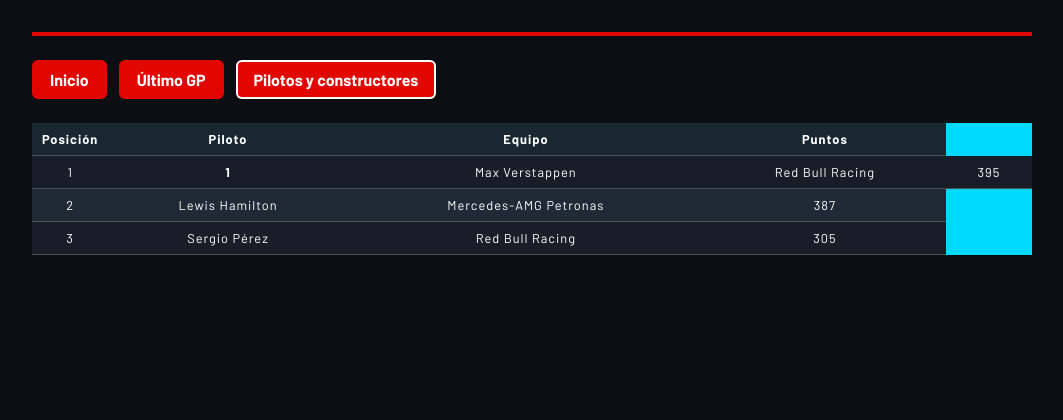
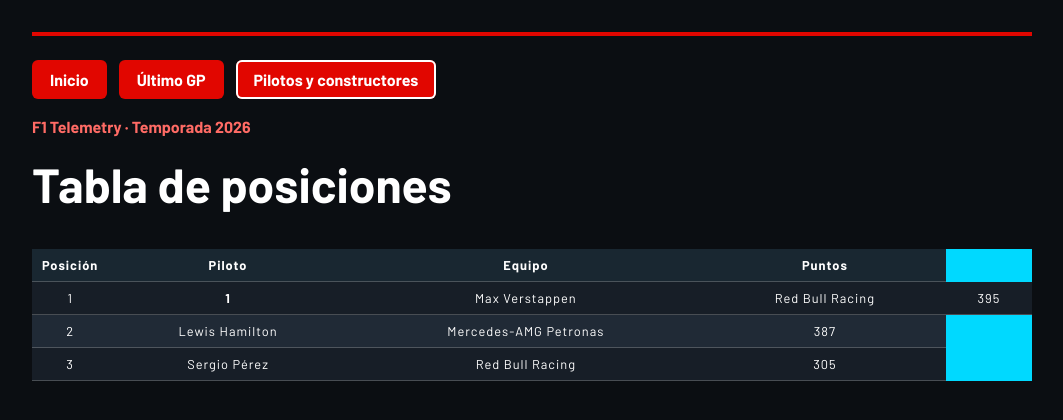
Before and after one commit to Jesutol/f1-tpo, a plain HTML site: page campeonato.html in a window 1280 px wide. Shown: the whole page, without its empty margins (108-1171 px from the left). Drawn offline with Linux system fonts and the light colour scheme.

Commit message:
Agrega headers y visuales

```diff
--- a/campeonato.html
+++ b/campeonato.html
@@ -17,6 +17,8 @@
         <a href="./index.html">Último GP</a>
         <a href="./campeonato.html" aria-current="page">Pilotos y constructores</a>
       </nav>
+      <p class="marca">F1 Telemetry · Temporada 2026</p>
+      <h1>Tabla de posiciones</h1>
     </header>
   </body>
 </html>
```
Also changed, not shown: principal.html (+1 -0 lines).
